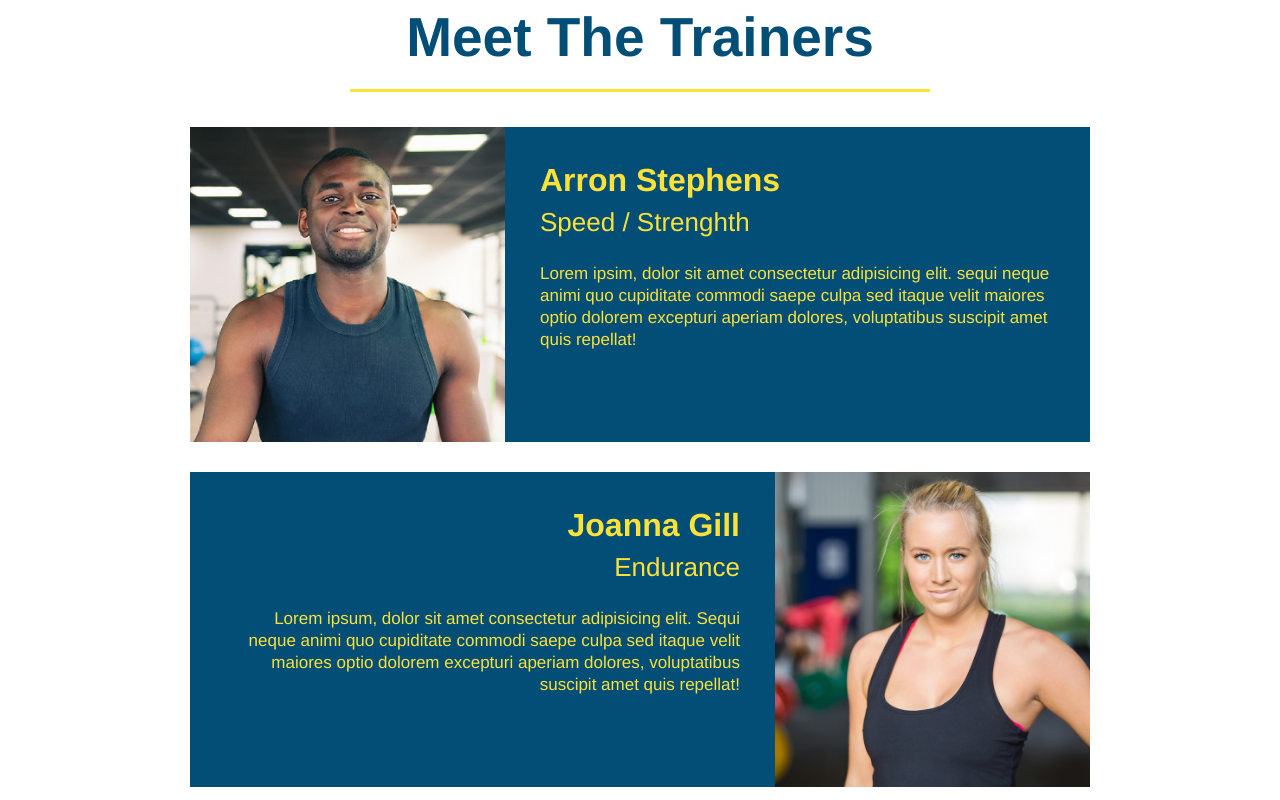
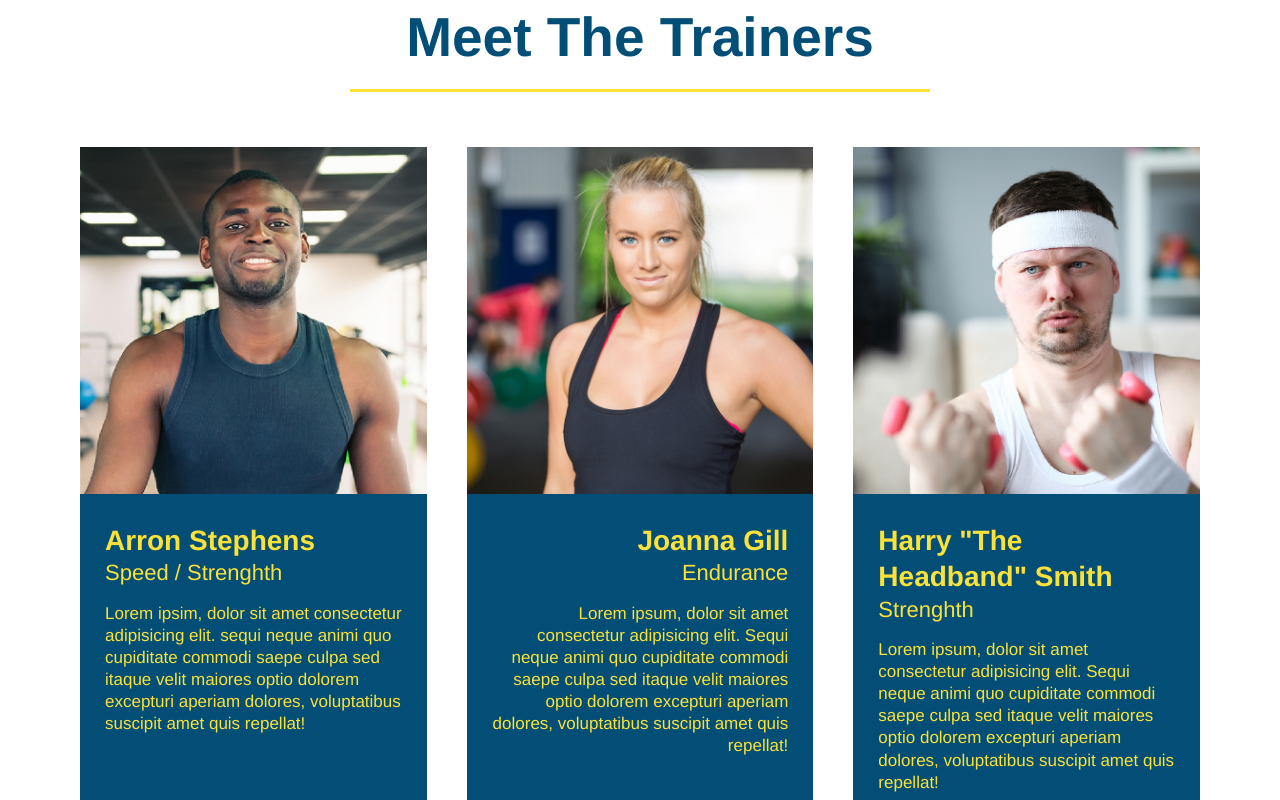
Before and after one commit to NathanG5/Run-Buddy, a plain HTML site: page index.html in a window 1280 px wide. Shown: the part 2300-3100 px from the top of the page. Drawn offline with Linux system fonts and the light colour scheme.

Commit message:
add flexbox to the trainers

```diff
--- a/assets/css/style.css
+++ b/assets/css/style.css
@@ -205,23 +205,26 @@ margin: 5px 0 15px 0;
     line-height: 1.5;
     color: #024e76;
 }
-.trainers {
-}
 .trainer {
-    width: 900px;
-    margin: 0 auto 30px auto;
+    margin: 20px;
+    flex: 1;
     background: #024e76;
     color: #fce138;
-    overflow: auto;
 }
+
 .trainer img {
-    width: 35%;
-    float: left;
+    width: 100%;
 }
 .trainer-bio {
-    width: 65%;
-    float: left;
-    padding: 35px;
+    padding: 25px;
+    line-height: 1.3;
+}
+.trainers {
+    width: 100%;
+    margin:0 auto;
+    display: flex;
+    flex-wrap: wrap;
+    justify-content: space-around;
 }
 .text-left {
     text-align: left;
@@ -230,17 +233,16 @@ margin: 5px 0 15px 0;
     text-align: right;
 }
 .trainer-bio h3 {
-    font-size: 32px;
-    margin-bottom: 8px;
+    font-size: 28px;
 }
 .trainer-bio h4 {
     font-weight: lighter;
-    font-size: 26px;
-    margin-bottom: 25px;
+    font-size: 22px;
+    margin-bottom: 15px;
 }
 .trainer-bio p {
     font-size: 17px;
-    line-height: 1.3;
+
 }
 .flex-row {
     display: flex;
--- a/index.html
+++ b/index.html
@@ -138,6 +138,7 @@
         <section id="your-trainers">
              <!-- "meet the trainers" section-->
             <div class="flex-row"><h2 class= "section-title primary-border"> Meet The Trainers </h2> </div>
+            <div class="trainers">
             <article class="trainer">
                 <img src="assets/images/trainer-1.jpg" alt="Arron Stephens in his workout clothes ready to pump iron" />
                 <div class= "trainer-bio text-left">
@@ -150,6 +151,7 @@
                 </div>
             </article>
             <article class="trainer">
+                 <img src="./assets/images/trainer-2.jpg" alt="Joanna Gill cooling off after workout" />
                 <div class="trainer-bio text-right">
                     <h3> Joanna Gill</h3>
                     <h4> Endurance</h4>
@@ -158,7 +160,6 @@
                         itaque velit maiores optio dolorem excepturi aperiam dolores, voluptatibus suscipit amet quis repellat!
                     </p>
                 </div>
-                <img src="./assets/images/trainer-2.jpg" alt="Joanna Gill cooling off after workout" />
             </article>
             <article class="trainer">
                 <img src="./assets/images/trainer-3.jpg" alt="Harry smith wearing a headband and lifting comically small pink weights" />
@@ -171,6 +172,7 @@
                     </p>
                 </div>
             </article>
+            </div>
 
         </section>
         <!-- "reach out" section -->
```
